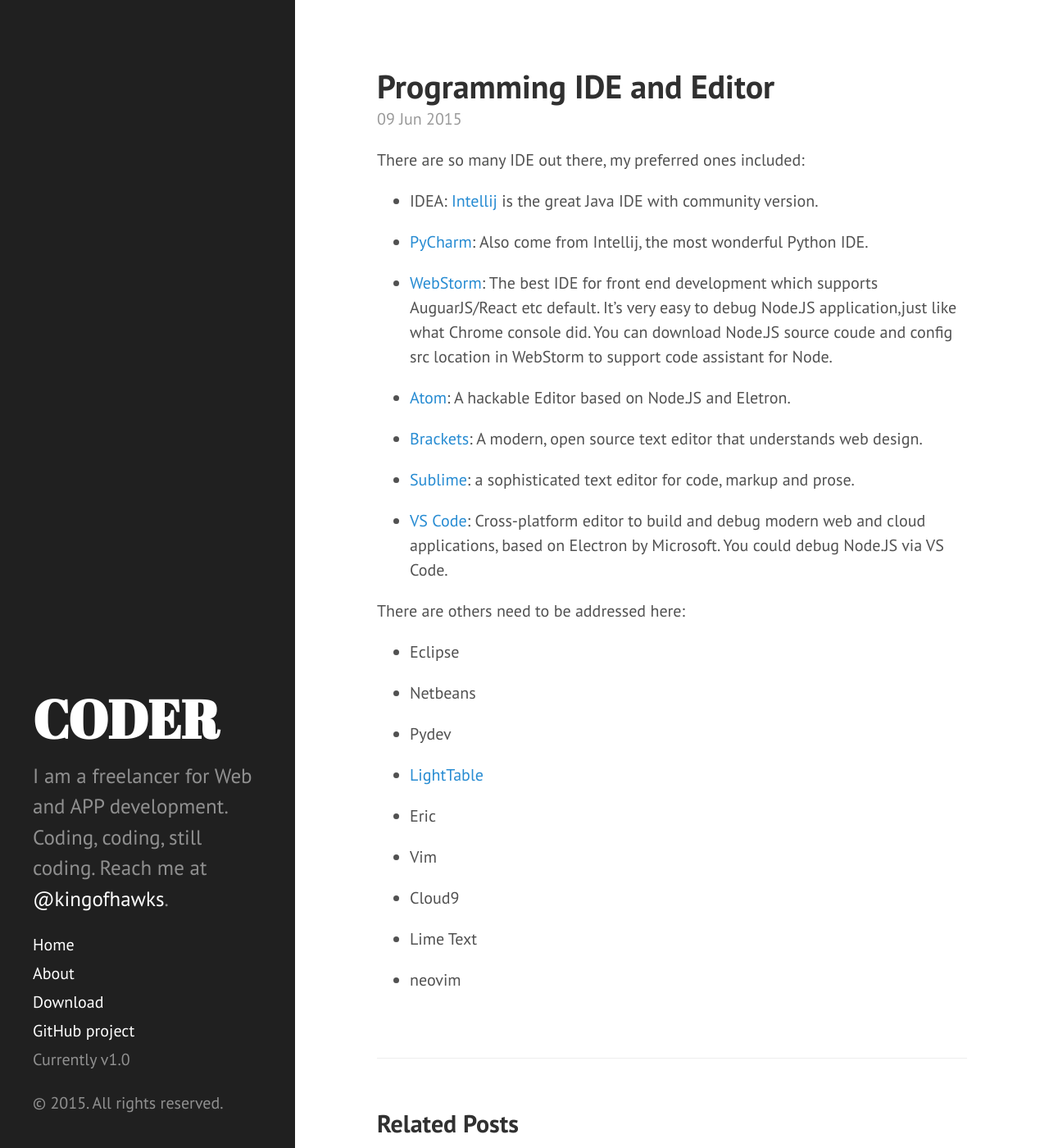
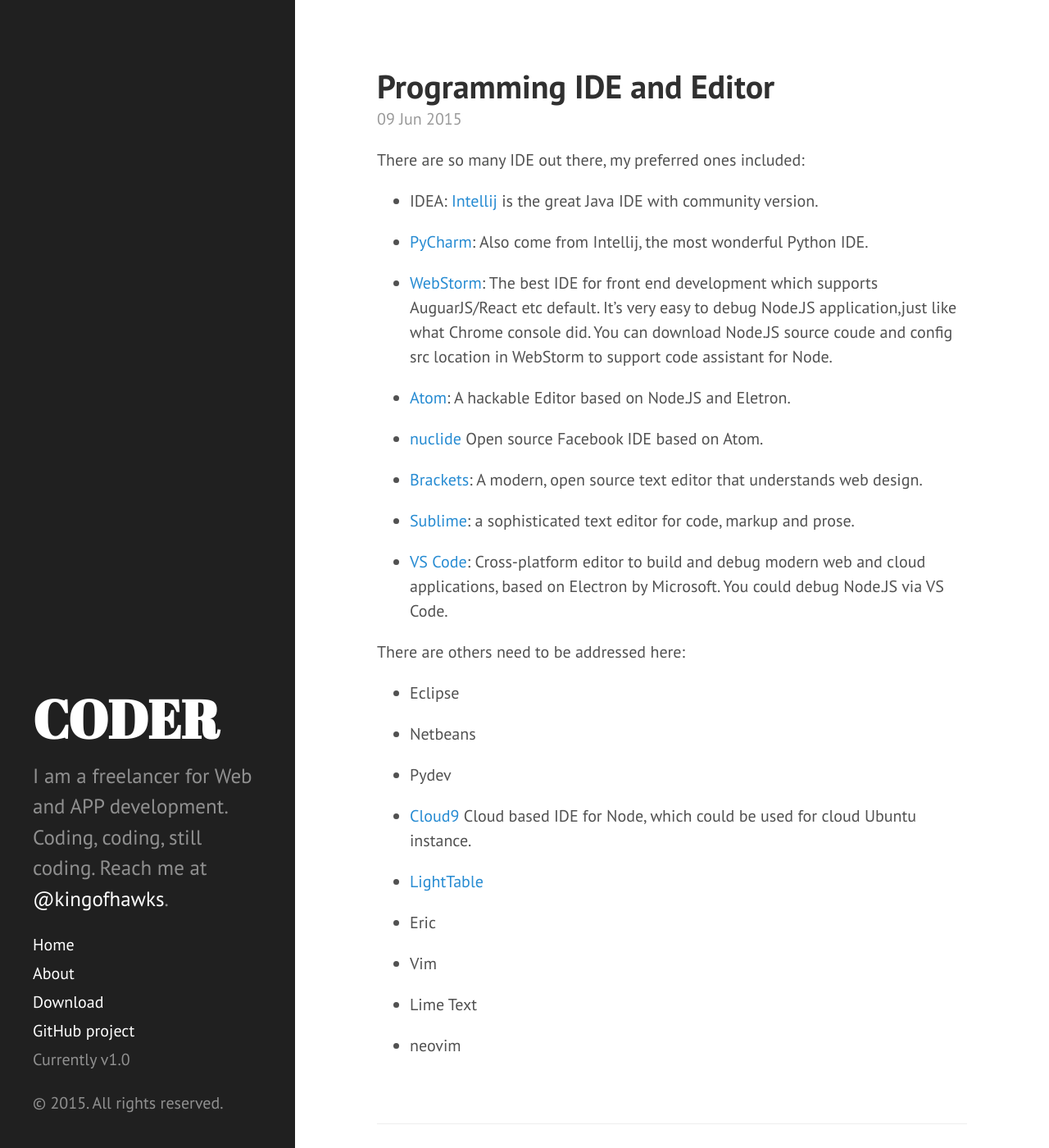
Before and after one commit to kingofhawks/kingofhawks.github.io, a Jekyll site: the page built from _posts/2015-06-09-IDE.md, in a window 1280 px wide and 1400 px high. Shown: the whole window at 82% size. Built offline with Jekyll 4.4.1, drawn with Linux system fonts in a browser that asks for light colours; Markdown is read by kramdown in place of the engine named in the settings.

Commit message:
add nuclide IDE

```diff
--- a/_posts/2015-06-09-IDE.md
+++ b/_posts/2015-06-09-IDE.md
@@ -11,6 +11,8 @@
 * [WebStorm](https://www.jetbrains.com/webstorm/): The best IDE for front end development which supports AuguarJS/React etc default. It's very easy to debug Node.JS application,just like what Chrome console did. You can download Node.JS source coude and config src location in WebStorm to support code assistant for Node.
 
 * [Atom](https://atom.io/): A hackable Editor based on Node.JS and Eletron.
+
+* [nuclide](http://nuclide.io/) Open source Facebook IDE based on Atom.
 
 * [Brackets](http://brackets.io/): A modern, open source text editor that understands web design.
 
@@ -28,14 +30,14 @@
 
 * Pydev
 
+* [Cloud9](https://c9.io) Cloud based IDE for Node, which could be used for cloud Ubuntu instance.
+
 * [LightTable](https://github.com/LightTable/LightTable)
 
 * Eric
 
 * Vim
 
-* Cloud9
-
 * Lime Text
 
 * neovim
```
